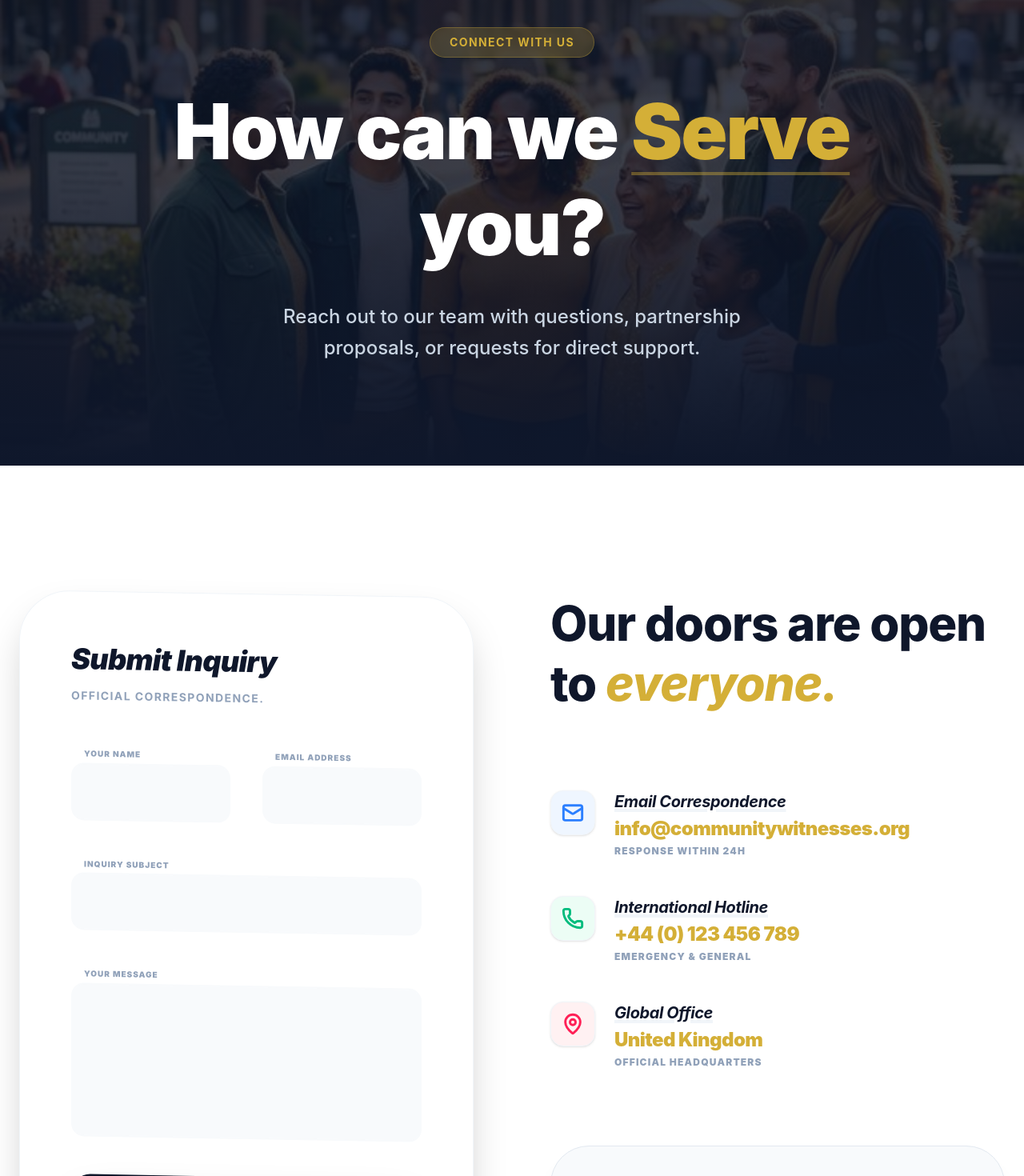
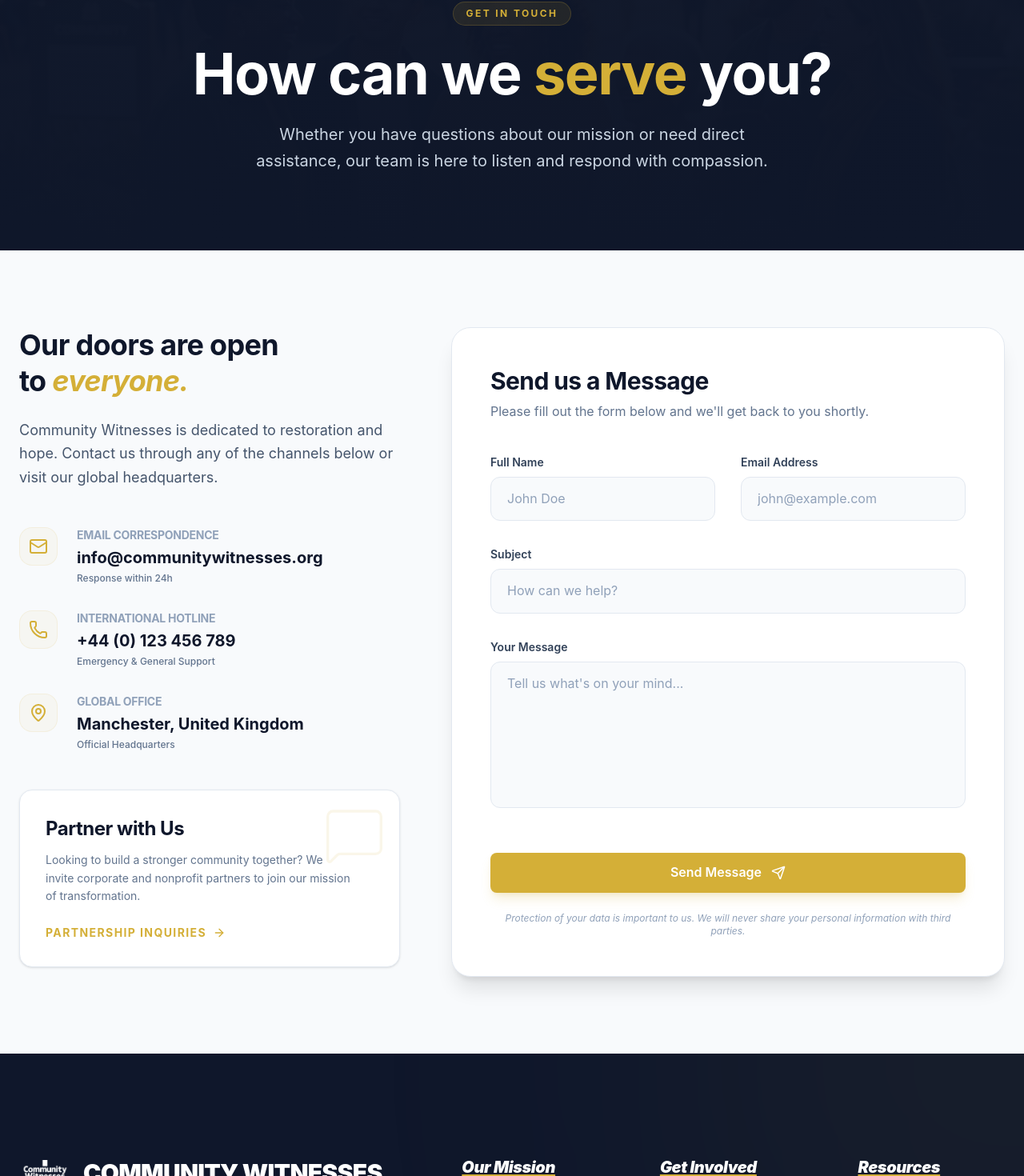
Before and after one commit to Temitopemoses/community-witnesses, a React (Vite) app in the folder frontend/: page /contact in a window 1280 px wide. Shown: the part 158-1628 px from the top of the page at 80% size. Built offline with nearby package versions, Linux system fonts and the light colour scheme.

Commit message:
contact_enhanced

```diff
--- a/frontend/src/pages/Contact.jsx
+++ b/frontend/src/pages/Contact.jsx
@@ -25,146 +25,178 @@ export default function Contact() {
   return (
     <div ref={sectionRef}>
       {/* ════════ PAGE HERO ════════ */}
-      <section className="relative pt-48 pb-32 bg-slate-900 text-white overflow-hidden text-center">
+      <section className="relative pt-40 pb-24 bg-brand-secondary text-white overflow-hidden">
         <div className="absolute inset-0 z-0">
           <img
             src="/images/hero.png"
             alt="Contact"
-            className="w-full h-full object-cover opacity-40 filter saturate-[1.2] brightness-[0.8]"
+            className="w-full h-full object-cover opacity-20 filter saturate-[1.2] brightness-50"
           />
-          <div className="absolute inset-0 bg-gradient-to-t from-slate-900 via-slate-900/40 to-slate-900/60" />
+          <div className="absolute inset-0 bg-gradient-to-b from-brand-secondary/80 to-brand-secondary" />
         </div>
-        <div className="max-w-4xl mx-auto px-6 relative z-10">
-          <span className="inline-flex items-center gap-2 px-6 py-2 rounded-full bg-brand-primary/20 backdrop-blur-md border border-brand-primary/30 mb-8 animate-in shadow-xl text-brand-primary text-sm font-bold tracking-widest uppercase">
-             Connect with Us
+        <div className="max-w-7xl mx-auto px-6 relative z-10 text-center">
+          <span className="inline-block px-4 py-1.5 rounded-full bg-brand-primary/10 border border-brand-primary/20 mb-6 text-brand-primary text-xs font-bold tracking-[0.2em] uppercase">
+            Get in Touch
           </span>
-          <h1 className="font-heading text-6xl md:text-8xl font-black mb-8 animate-in leading-tight tracking-tight">
-             How can we <span className="text-brand-primary underline decoration-brand-primary/40 decoration-4 underline-offset-[16px]">Serve</span> you?
+          <h1 className="font-heading text-5xl md:text-7xl font-bold mb-6 tracking-tight">
+            How can we <span className="text-brand-primary">serve</span> you?
           </h1>
-          <p className="font-body text-slate-300 text-lg md:text-2xl max-w-2xl mx-auto animate-in leading-relaxed font-medium">
-             Reach out to our team with questions, partnership proposals, or requests for direct support.
+          <p className="font-body text-slate-300 text-lg md:text-xl max-w-2xl mx-auto leading-relaxed">
+            Whether you have questions about our mission or need direct assistance,
+            our team is here to listen and respond with compassion.
           </p>
         </div>
       </section>
 
-      {/* ════════ CONTACT GRID ════════ */}
-      <section className="py-40 bg-white">
-        <div className="max-w-7xl mx-auto px-6 grid lg:grid-cols-2 gap-24 items-start">
-          {/* Form Side */}
-          <div className="reveal">
+      {/* ════════ CONTACT CONTENT ════════ */}
+      <section className="py-24 bg-slate-50">
+        <div className="max-w-7xl mx-auto px-6 grid lg:grid-cols-12 gap-16 items-start">
+
+          {/* Info Side (Col-5) */}
+          <div className="lg:col-span-5 space-y-12 lg:sticky lg:top-32 reveal">
+            <div>
+              <h2 className="font-heading text-4xl text-slate-900 font-bold mb-6 leading-tight">
+                Our doors are open <br /> to <span className="text-brand-primary italic">everyone.</span>
+              </h2>
+              <p className="text-slate-600 text-lg leading-relaxed mb-8">
+                Community Witnesses is dedicated to restoration and hope.
+                Contact us through any of the channels below or visit our global headquarters.
+              </p>
+            </div>
+
+            <div className="space-y-8">
+               {[
+                 { icon: Mail, title: 'Email Correspondence', info: 'info@communitywitnesses.org', label: 'Response within 24h', color: 'text-brand-primary', bg: 'bg-brand-primary/5' },
+                 { icon: Phone, title: 'International Hotline', info: '+44 (0) 123 456 789', label: 'Emergency & General Support', color: 'text-brand-primary', bg: 'bg-brand-primary/5' },
+                 { icon: MapPin, title: 'Global Office', info: 'Manchester, United Kingdom', label: 'Official Headquarters', color: 'text-brand-primary', bg: 'bg-brand-primary/5' },
+               ].map((item) => (
+                 <div key={item.title} className="flex gap-6 items-start">
+                    <div className={`w-12 h-12 shrink-0 ${item.bg} ${item.color} rounded-xl flex items-center justify-center border border-brand-primary/10`}>
+                       <item.icon size={24} />
+                    </div>
+                    <div>
+                       <h3 className="text-sm font-bold text-slate-400 uppercase tracking-widest mb-1">{item.title}</h3>
+                       <p className="text-xl font-bold text-slate-900 mb-1">{item.info}</p>
+                       <p className="text-slate-500 text-xs font-medium">{item.label}</p>
+                    </div>
+                 </div>
+               ))}
+            </div>
+
+            <div className="p-8 bg-white border border-slate-200 rounded-2xl shadow-sm flex flex-col group relative overflow-hidden">
+               <div className="absolute top-0 right-0 p-4 opacity-10 group-hover:opacity-20 transition-opacity">
+                 <MessageSquare size={80} className="text-brand-primary" strokeWidth={1} />
+               </div>
+               <h4 className="font-heading text-2xl font-bold text-slate-900 mb-3">Partner with Us</h4>
+               <p className="text-slate-500 text-sm mb-6 leading-relaxed max-w-sm">
+                  Looking to build a stronger community together? We invite corporate and nonprofit partners to join our mission of transformation.
+               </p>
+               <Link to="/get-involved" className="inline-flex items-center gap-2 text-brand-primary font-bold text-sm tracking-widest uppercase hover:underline group">
+                  Partnership Inquiries <ArrowRight size={16} className="group-hover:translate-x-1 transition-transform" />
+               </Link>
+            </div>
+          </div>
+
+          {/* Form Side (Col-7) */}
+          <div className="lg:col-span-7 reveal">
             {submitted ? (
-              <div className="bg-muted p-16 text-center rounded-[3rem] border border-brand-primary/20 shadow-2xl">
-                <CheckCircle size={80} className="text-brand-primary mx-auto mb-8" strokeWidth={2.5} fill="currentColor" fillOpacity={0.1} />
-                <h2 className="font-heading text-4xl text-slate-900 mb-6 font-black italic">Message Sent.</h2>
-                <p className="text-slate-500 text-xl mb-12 font-medium leading-relaxed opacity-80">
-                  Thank you, <strong>{formData.name}</strong>. Your inquiry has been logged with our global support team. We will respond within 24-48 hours.
+              <div className="bg-white p-12 lg:p-16 text-center rounded-3xl border border-slate-200 shadow-xl">
+                <div className="w-20 h-20 bg-emerald-50 text-emerald-500 rounded-full flex items-center justify-center mx-auto mb-8 border border-emerald-100">
+                  <CheckCircle size={40} />
+                </div>
+                <h2 className="font-heading text-3xl text-slate-900 mb-4 font-bold">Message Received</h2>
+                <p className="text-slate-600 text-lg mb-10 leading-relaxed">
+                  Thank you, <strong>{formData.name}</strong>. Your inquiry has been sent to our support team. We will respond within 24-48 business hours.
                 </p>
-                <div onClick={() => setSubmitted(false)} className="inline-flex items-center gap-2 px-10 py-4 bg-brand-primary text-white font-bold rounded-full hover:bg-slate-900 transition-all shadow-xl cursor-pointer">Submit Another Global Inquiry</div>
+                <button
+                  onClick={() => setSubmitted(false)}
+                  className="btn-primary"
+                >
+                  Send Another Message
+                </button>
               </div>
             ) : (
-              <form onSubmit={handleSubmit} className="bg-white border border-slate-100 p-12 md:p-16 rounded-[4rem] shadow-2xl skew-y-1 transform hover:skew-y-0 transition-transform duration-700">
-                <h3 className="font-heading text-4xl text-slate-900 mb-4 font-black italic text-brand-secondary">Submit Inquiry</h3>
-                <p className="text-slate-400 text-sm mb-12 font-bold tracking-widest uppercase">Official correspondence.</p>
+              <div className="bg-white border border-slate-200 p-8 md:p-12 rounded-3xl shadow-xl">
+                <div className="mb-10">
+                  <h3 className="font-heading text-3xl text-slate-900 font-bold mb-2">Send us a Message</h3>
+                  <p className="text-slate-500">Please fill out the form below and we'll get back to you shortly.</p>
+                </div>
 
-                <div className="space-y-10">
-                   <div className="grid sm:grid-cols-2 gap-10">
+                <form onSubmit={handleSubmit} className="space-y-8">
+                  <div className="grid md:grid-cols-2 gap-8">
                     <div className="space-y-2">
-                         <label className="text-[10px] uppercase tracking-widest font-black text-slate-400 ml-4">Your Name</label>
+                       <label htmlFor="name" className="text-sm font-semibold text-slate-700 block">Full Name</label>
                        <input
+                         id="name"
                          type="text"
                          name="name"
                          required
+                         placeholder="John Doe"
                          value={formData.name}
                          onChange={handleChange}
-                           className="w-full bg-slate-50 border-2 border-slate-50 py-5 px-8 rounded-2xl text-lg font-bold focus:outline-none focus:border-brand-primary transition-all placeholder:text-slate-300"
+                         className="w-full bg-slate-50 border border-slate-200 py-3.5 px-5 rounded-lg text-slate-900 focus:outline-none focus:ring-2 focus:ring-brand-primary/20 focus:border-brand-primary transition-all placeholder:text-slate-400"
                        />
                     </div>
                     <div className="space-y-2">
-                         <label className="text-[10px] uppercase tracking-widest font-black text-slate-400 ml-4">Email Address</label>
+                       <label htmlFor="email" className="text-sm font-semibold text-slate-700 block">Email Address</label>
                        <input
+                         id="email"
                          type="email"
                          name="email"
                          required
+                         placeholder="john@example.com"
                          value={formData.email}
                          onChange={handleChange}
-                           className="w-full bg-slate-50 border-2 border-slate-50 py-5 px-8 rounded-2xl text-lg font-bold focus:outline-none focus:border-brand-primary transition-all placeholder:text-slate-300"
+                         className="w-full bg-slate-50 border border-slate-200 py-3.5 px-5 rounded-lg text-slate-900 focus:outline-none focus:ring-2 focus:ring-brand-primary/20 focus:border-brand-primary transition-all placeholder:text-slate-400"
                        />
                     </div>
                   </div>
 
                   <div className="space-y-2">
-                      <label className="text-[10px] uppercase tracking-widest font-black text-slate-400 ml-4">Inquiry Subject</label>
+                    <label htmlFor="subject" className="text-sm font-semibold text-slate-700 block">Subject</label>
                     <input
+                      id="subject"
                       type="text"
                       name="subject"
                       required
+                      placeholder="How can we help?"
                       value={formData.subject}
                       onChange={handleChange}
-                        className="w-full bg-slate-50 border-2 border-slate-50 py-5 px-8 rounded-2xl text-lg font-bold focus:outline-none focus:border-brand-primary transition-all placeholder:text-slate-300"
+                      className="w-full bg-slate-50 border border-slate-200 py-3.5 px-5 rounded-lg text-slate-900 focus:outline-none focus:ring-2 focus:ring-brand-primary/20 focus:border-brand-primary transition-all placeholder:text-slate-400"
                     />
                   </div>
 
                   <div className="space-y-2">
-                      <label className="text-[10px] uppercase tracking-widest font-black text-slate-400 ml-4">Your Message</label>
+                    <label htmlFor="message" className="text-sm font-semibold text-slate-700 block">Your Message</label>
                     <textarea
+                      id="message"
                       name="message"
-                        rows={5}
+                      rows={6}
                       required
+                      placeholder="Tell us what's on your mind..."
                       value={formData.message}
                       onChange={handleChange}
-                        className="w-full bg-slate-50 border-2 border-slate-50 py-5 px-8 rounded-2xl text-lg font-bold focus:outline-none focus:border-brand-primary transition-all placeholder:text-slate-300 h-48 resize-none"
+                      className="w-full bg-slate-50 border border-slate-200 py-3.5 px-5 rounded-lg text-slate-900 focus:outline-none focus:ring-2 focus:ring-brand-primary/20 focus:border-brand-primary transition-all placeholder:text-slate-400 resize-none"
                     />
                   </div>
 
+                  <div className="pt-4">
                     <button
                       type="submit"
-                     className="w-full py-6 bg-brand-secondary text-white font-heading text-2xl font-black italic hover:bg-brand-primary transition-all duration-500 flex items-center justify-center gap-4 rounded-3xl shadow-2xl group active:scale-95"
+                      className="w-full btn-primary flex items-center justify-center gap-3 py-4"
                     >
-                     Send Inquire
-                     <Send className="group-hover:translate-x-1 group-hover:-translate-y-1 transition-transform" strokeWidth={2.5} size={24} />
+                      <span>Send Message</span>
+                      <Send size={18} />
                     </button>
+                    <p className="mt-6 text-center text-xs text-slate-400 italic">
+                      Protection of your data is important to us. We will never share your personal information with third parties.
+                    </p>
                   </div>
                 </form>
+              </div>
             )}
           </div>
 
-          {/* Info Side */}
-          <div className="reveal space-y-24 lg:sticky lg:top-48">
-            <h2 className="font-heading text-4xl md:text-6xl text-slate-900 font-extrabold leading-tight">
-               Our doors are open <br /> to <span className="text-brand-primary italic">everyone.</span>
-            </h2>
-
-            <div className="space-y-12">
-               {[
-                 { icon: Mail, title: 'Email Correspondence', info: 'info@communitywitnesses.org', label: 'Response within 24h', color: 'text-blue-500', bg: 'bg-blue-50' },
-                 { icon: Phone, title: 'International Hotline', info: '+44 (0) 123 456 789', label: 'Emergency & General', color: 'text-emerald-500', bg: 'bg-emerald-50' },
-                 { icon: MapPin, title: 'Global Office', info: 'United Kingdom', label: 'Official Headquarters', color: 'text-rose-500', bg: 'bg-rose-50' },
-               ].map((item) => (
-                 <div key={item.title} className="flex gap-6 items-start group">
-                    <div className={`w-14 h-14 shrink-0 ${item.bg} ${item.color} rounded-2xl flex items-center justify-center shadow-sm border border-slate-100 group-hover:scale-110 transition-transform duration-500`}>
-                       <item.icon size={28} strokeWidth={2.5} />
-                    </div>
-                    <div>
-                       <h3 className="text-xl font-bold text-slate-900 mb-1 tracking-tight italic underline decoration-slate-100 decoration-4 group-hover:decoration-brand-primary transition-all">{item.title}</h3>
-                       <p className="text-brand-primary font-black text-2xl mb-1 tracking-tight">{item.info}</p>
-                       <p className="text-slate-400 text-xs font-black uppercase tracking-widest">{item.label}</p>
-                    </div>
-                 </div>
-               ))}
-            </div>
-
-            <div className="p-12 bg-slate-50 border border-slate-200 rounded-[3rem] shadow-xl flex flex-col items-center text-center group overflow-hidden relative">
-               <div className="absolute inset-0 bg-brand-primary opacity-0 group-hover:opacity-5 transition-opacity duration-500" />
-               <MessageSquare size={48} className="text-brand-primary mb-8" strokeWidth={2.5} />
-               <h4 className="font-heading text-3xl font-black text-slate-900 mb-6 italic">Partner with Us</h4>
-               <p className="text-slate-500 text-base font-medium mb-10 leading-relaxed max-w-xs italic">
-                  Looking to build a stronger community together? We invite corporate and nonprofit partners to join our mission.
-               </p>
-               <Link to="/get-involved" className="inline-flex items-center gap-2 text-brand-primary font-bold text-sm tracking-widest uppercase hover:text-slate-900 transition-colors">
-                  Partnership Inquiries <ArrowRight size={16} />
-               </Link>
-            </div>
-          </div>
         </div>
       </section>
     </div>
```
Lines whose indentation alone changed are shown as unchanged.
